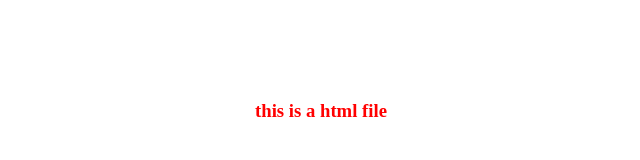
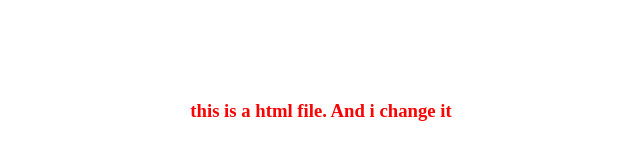
Before and after one commit to basakest/test-git, a plain HTML site: page index.html in a window 1280 px wide. Shown: the whole page, without its empty margins (319-959 px from the left). Drawn offline with Linux system fonts and the light colour scheme.

Commit message:
commit modified files2

```diff
--- a/index.html
+++ b/index.html
@@ -7,6 +7,6 @@
     <link rel="stylesheet" href="./style.css">
 </head>
 <body>
-    <h3>this is a html file</h3>
+    <h3>this is a html file. And i change it</h3>
 </body>
 </html>
```
Also changed, not shown: 1 other file.
